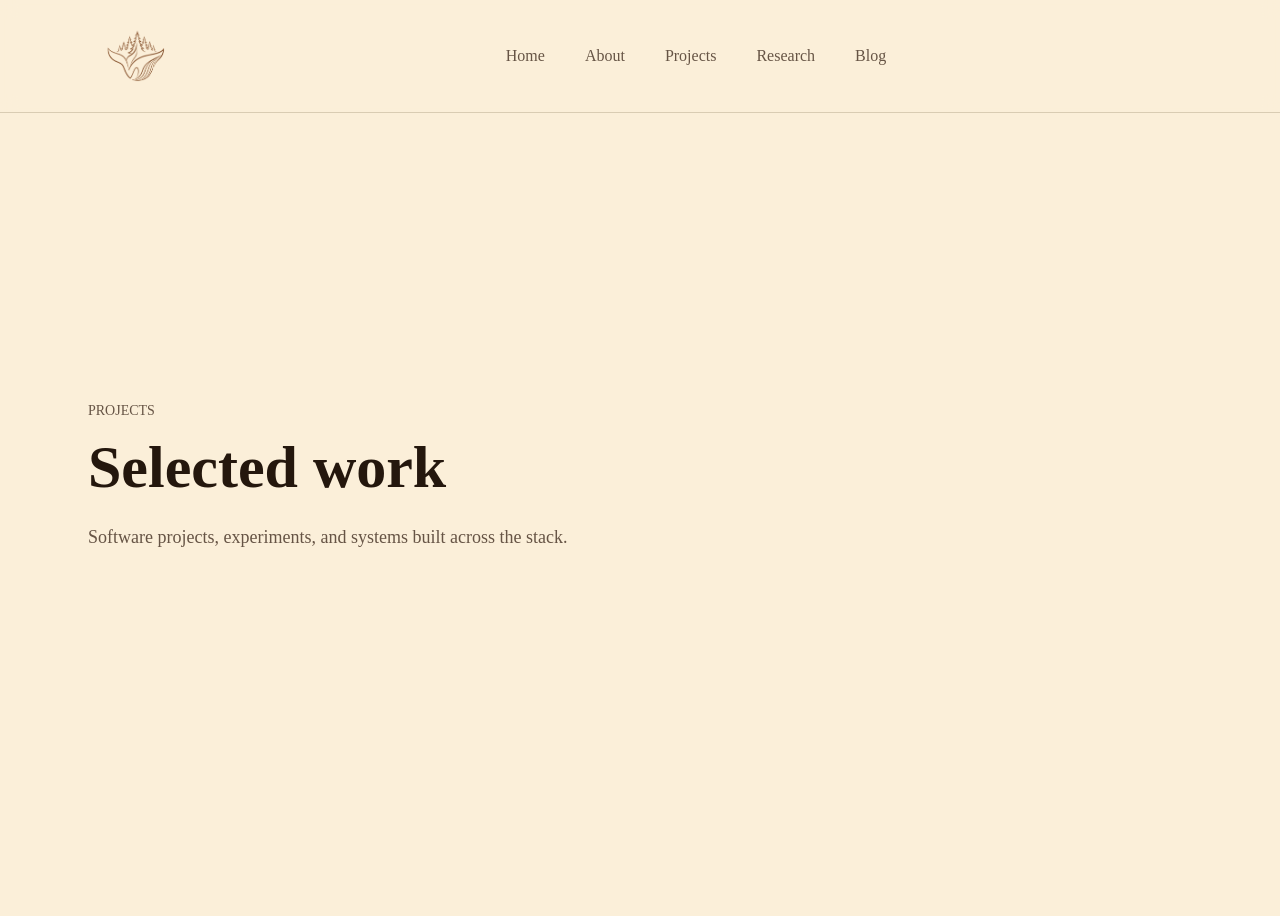
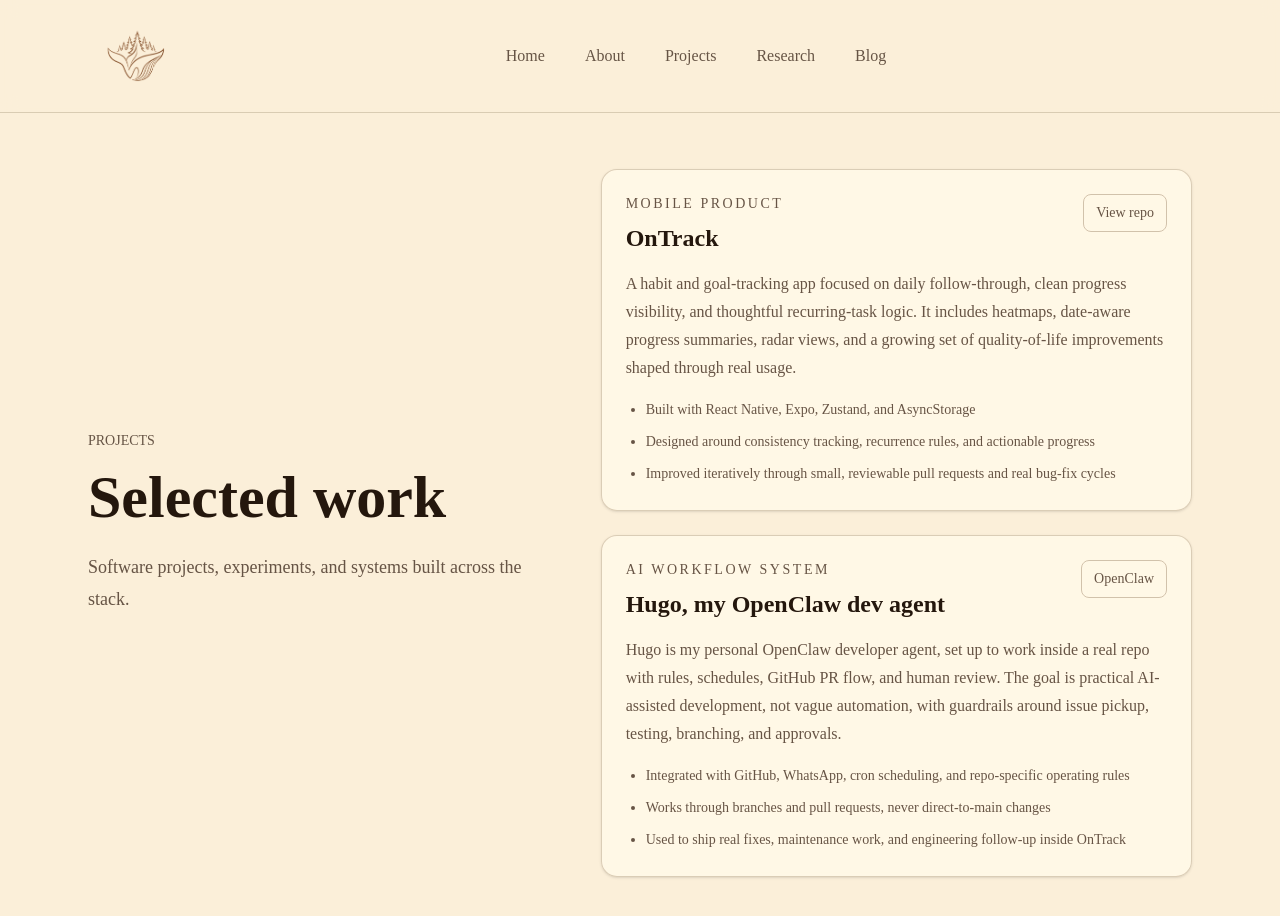
Before and after one commit to AdamLinCodes/personal-website-design, a Next.js app: page /projects in a window 1280 px wide. Shown: the top 916 px of the page. Before the commit the page ends 840 px from the top, so only its background shows below. Built offline with nearby package versions, Linux system fonts and the light colour scheme.

Commit message:
feat: add project highlights

```diff
--- a/app/projects/page.tsx
+++ b/app/projects/page.tsx
@@ -6,6 +6,60 @@ export default function ProjectsPage() {
       eyebrow="Projects"
       title="Selected work"
       description="Software projects, experiments, and systems built across the stack."
-    />
+    >
+      <div className="grid gap-6">
+        <article className="rounded-2xl border border-border/80 bg-card/80 p-6 shadow-sm backdrop-blur">
+          <div className="flex items-start justify-between gap-4">
+            <div>
+              <p className="text-sm font-medium uppercase tracking-[0.18em] text-muted-foreground">Mobile product</p>
+              <h2 className="mt-2 text-2xl font-semibold text-foreground">OnTrack</h2>
+            </div>
+            <a
+              href="https://github.com/KyleNewbigging/OnTrack"
+              target="_blank"
+              rel="noreferrer"
+              className="rounded-md border border-border px-3 py-2 text-sm font-medium text-muted-foreground transition-colors hover:bg-accent hover:text-foreground"
+            >
+              View repo
+            </a>
+          </div>
+          <p className="mt-4 text-base leading-7 text-muted-foreground">
+            A habit and goal-tracking app focused on daily follow-through, clean progress visibility, and thoughtful recurring-task logic.
+            It includes heatmaps, date-aware progress summaries, radar views, and a growing set of quality-of-life improvements shaped through real usage.
+          </p>
+          <ul className="mt-4 list-disc space-y-2 pl-5 text-sm leading-6 text-muted-foreground">
+            <li>Built with React Native, Expo, Zustand, and AsyncStorage</li>
+            <li>Designed around consistency tracking, recurrence rules, and actionable progress</li>
+            <li>Improved iteratively through small, reviewable pull requests and real bug-fix cycles</li>
+          </ul>
+        </article>
+
+        <article className="rounded-2xl border border-border/80 bg-card/80 p-6 shadow-sm backdrop-blur">
+          <div className="flex items-start justify-between gap-4">
+            <div>
+              <p className="text-sm font-medium uppercase tracking-[0.18em] text-muted-foreground">AI workflow system</p>
+              <h2 className="mt-2 text-2xl font-semibold text-foreground">Hugo, my OpenClaw dev agent</h2>
+            </div>
+            <a
+              href="https://github.com/openclaw/openclaw"
+              target="_blank"
+              rel="noreferrer"
+              className="rounded-md border border-border px-3 py-2 text-sm font-medium text-muted-foreground transition-colors hover:bg-accent hover:text-foreground"
+            >
+              OpenClaw
+            </a>
+          </div>
+          <p className="mt-4 text-base leading-7 text-muted-foreground">
+            Hugo is my personal OpenClaw developer agent, set up to work inside a real repo with rules, schedules, GitHub PR flow, and human review.
+            The goal is practical AI-assisted development, not vague automation, with guardrails around issue pickup, testing, branching, and approvals.
+          </p>
+          <ul className="mt-4 list-disc space-y-2 pl-5 text-sm leading-6 text-muted-foreground">
+            <li>Integrated with GitHub, WhatsApp, cron scheduling, and repo-specific operating rules</li>
+            <li>Works through branches and pull requests, never direct-to-main changes</li>
+            <li>Used to ship real fixes, maintenance work, and engineering follow-up inside OnTrack</li>
+          </ul>
+        </article>
+      </div>
+    </SitePage>
   )
 }
```
Also changed, not shown: 1 other file (tests, documents, lock files or other folders).
